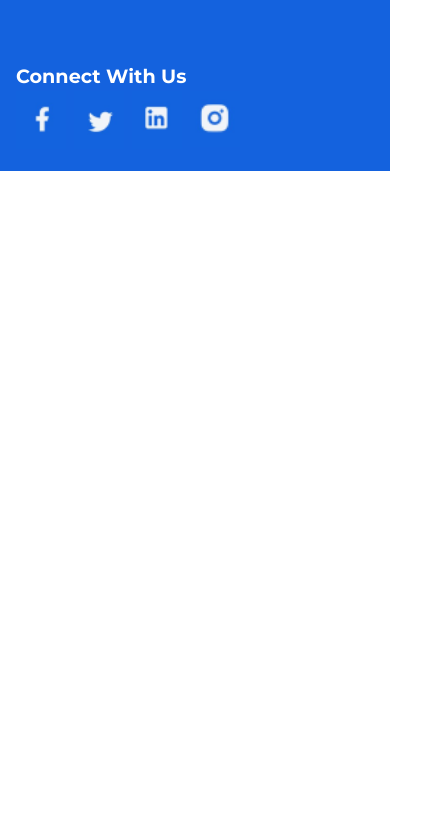
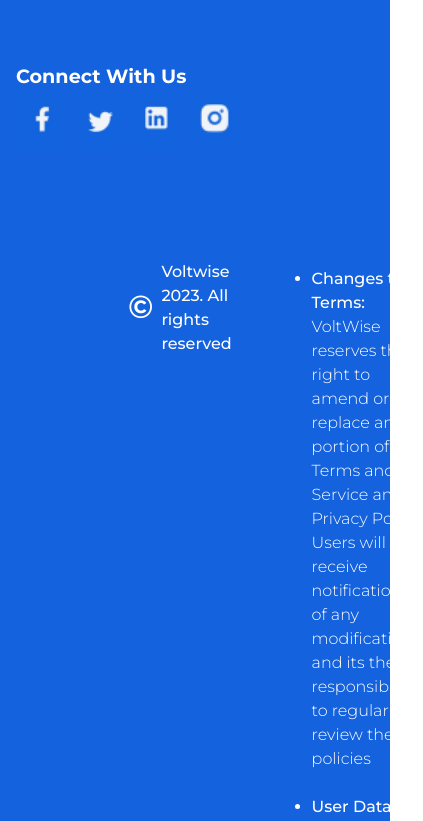
Before and after one commit to Mozibix/footer_section, a Next.js app: page / in a window 390 px wide. Shown: the part 1169-1990 px from the top of the page, 423 px wide, since content can reach past the window. Before the commit the page ends 1340 px from the top, so only its background shows below. Built offline with nearby package versions, Linux system fonts and the light colour scheme.

Commit message:
chores: updating footer  responsiveness

```diff
--- a/pages/(components)/Footer.tsx
+++ b/pages/(components)/Footer.tsx
@@ -221,7 +221,7 @@
             </div>
           </div>
         </div>
-        {/* <div className="footer_bottom">
+        <div className="footer_bottom">
           <div className="footer_bottom_inner">
             <div className="footer_bottom_left">
               <p>
@@ -250,7 +250,7 @@
               </li>
             </ul>
           </div>
-        </div> */}
+        </div>
       </div>
     </footer>
   );
```
